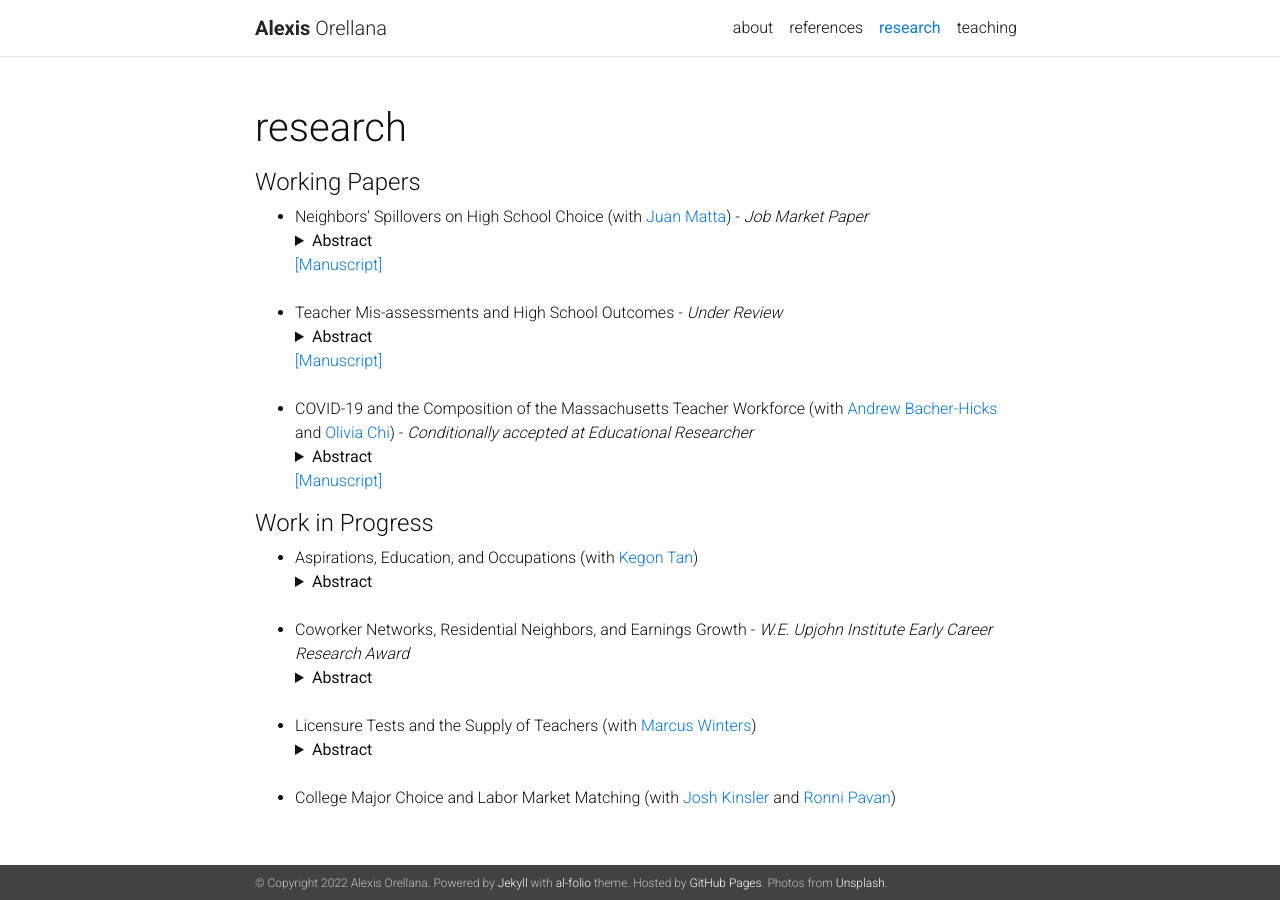
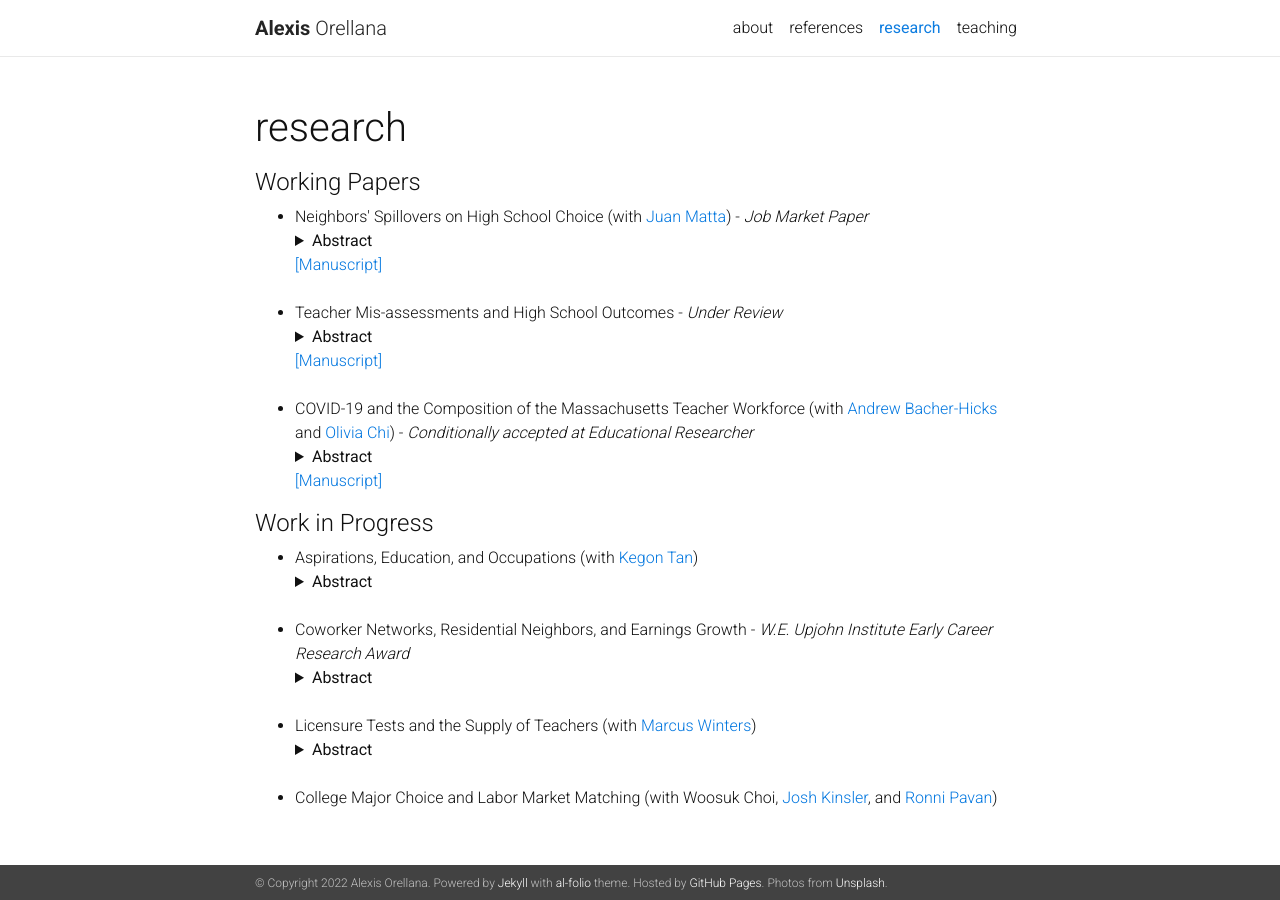
Before and after one commit to alexisorellana/alexisorellana.github.io, a Jekyll site: the page built from _pages/research.md, in a window 1280 px wide. Built offline with Jekyll 4.4.1, drawn with Linux system fonts in a browser that asks for light colours; nearby versions of some CDN libraries; a style sheet for code colours, icons or effects is not loaded.

Commit message:
update 08-11

```diff
--- a/_pages/research.md
+++ b/_pages/research.md
@@ -86,6 +86,6 @@ Applying a regression discontinuity design to administrative data from Connectic
 	&nbsp;
 
 
-<li> College Major Choice and Labor Market Matching (with <a href="https://sites.google.com/view/josh-kinsler/" target="_blank">Josh Kinsler</a> and <a href="https://sites.google.com/site/ronnipavan" target="_blank">Ronni Pavan</a>) </li>
+<li> College Major Choice and Labor Market Matching (with Woosuk Choi, <a href="https://sites.google.com/view/josh-kinsler/" target="_blank">Josh Kinsler</a>, and <a href="https://sites.google.com/site/ronnipavan" target="_blank">Ronni Pavan</a>) </li>
 
 </ul>
```
